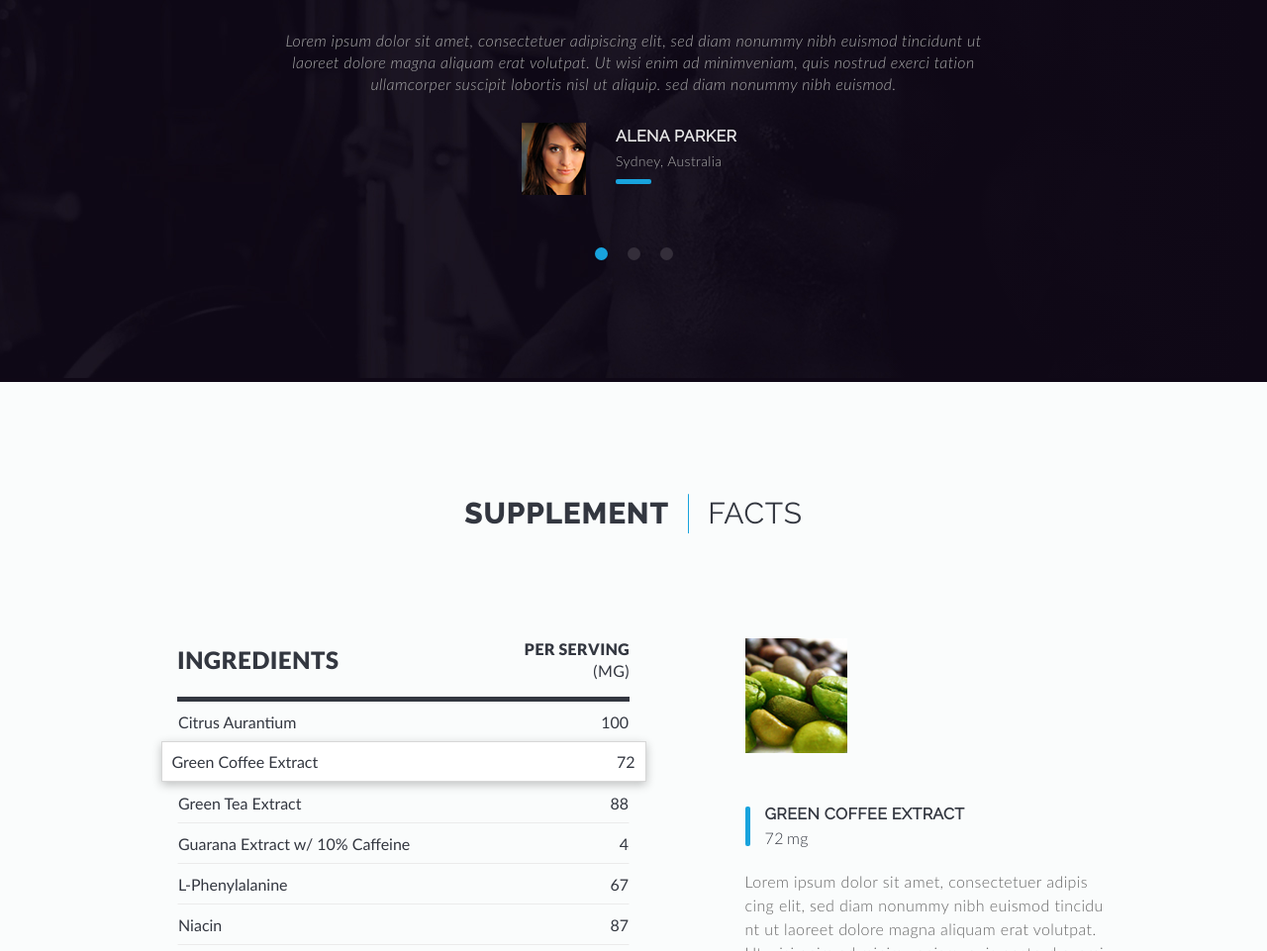
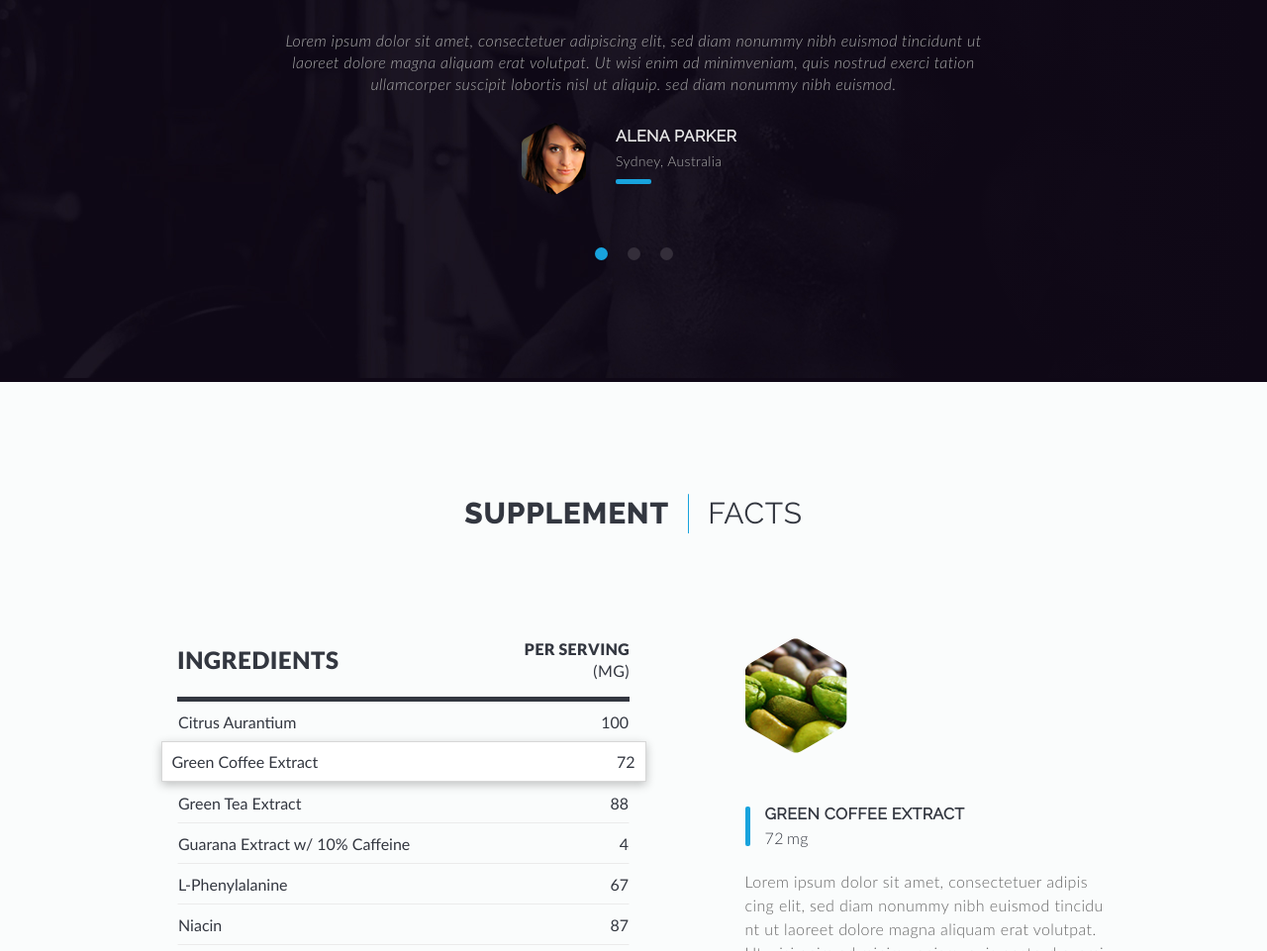
Before and after one commit to EkaterinaTolmach/10_maket, a plain HTML site: page index.html in a window 1280 px wide. Shown: the part 3100-4061 px from the top of the page at 99% size. Drawn offline with Linux system fonts and the light colour scheme; files whose address does not match are found by name; a web font is replaced by a local one.

Commit message:
#add Добавлены стили для использования свг в качестве обводки фото

```diff
--- a/styles/style.scss
+++ b/styles/style.scss
@@ -817,6 +817,8 @@ body {
     width: 65px;
     height: 73px;
     overflow: hidden;
+    clip-path: url(#smallHex);
+    -webkit-clip-path: url(#smallHex);
   }
   &__info {
     text-align: left;
@@ -984,8 +986,8 @@ body {
     width: 103px;
     height: 116px;
     overflow: hidden;
-    clip-path: url(#myPath);
-    -webkit-clip-path: url(#myPath);
+    clip-path: url(#bigHex);
+    -webkit-clip-path: url(#bigHex);
   }
   &__title {
     padding-left: 20px;
```
Also changed, not shown: styles/style.css.
